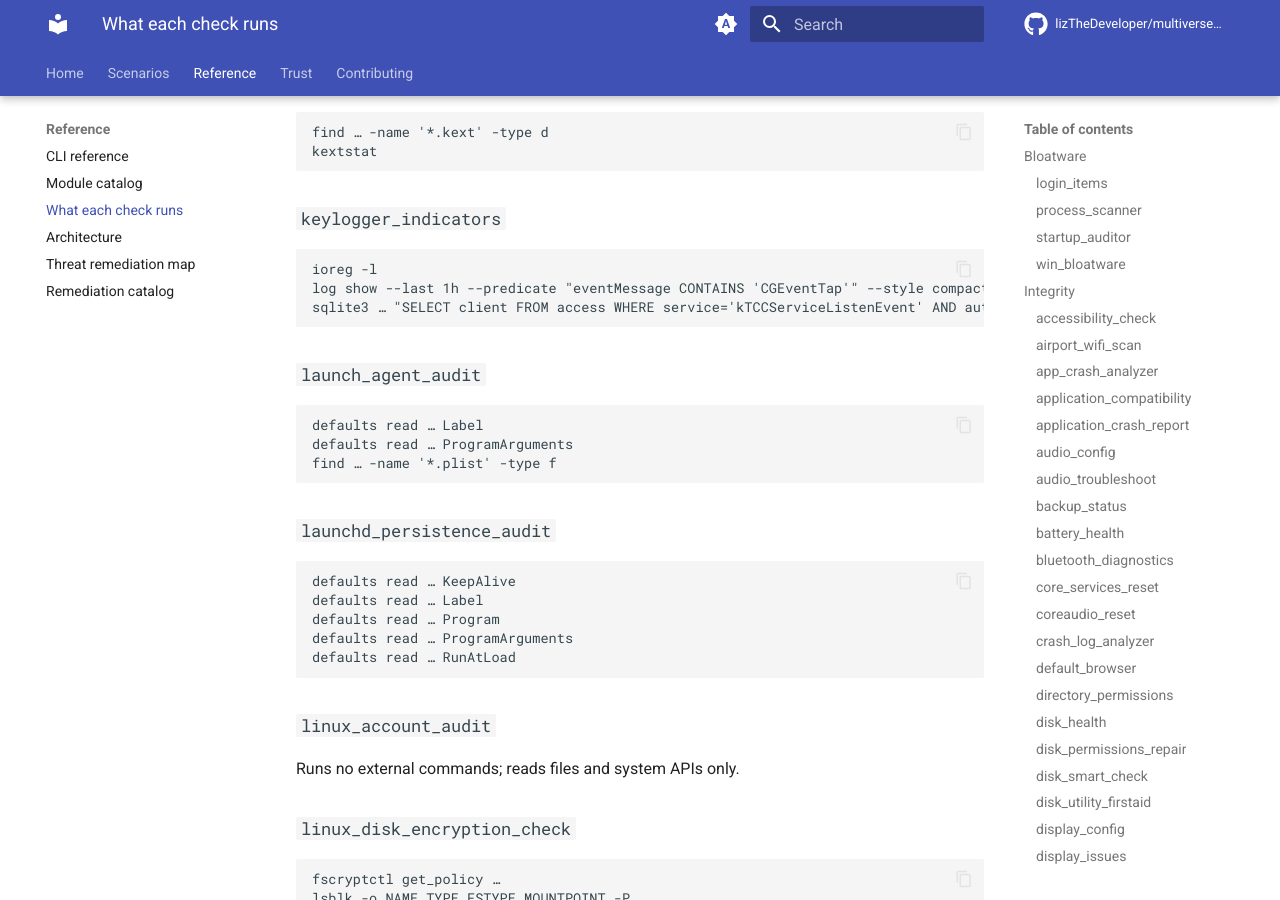
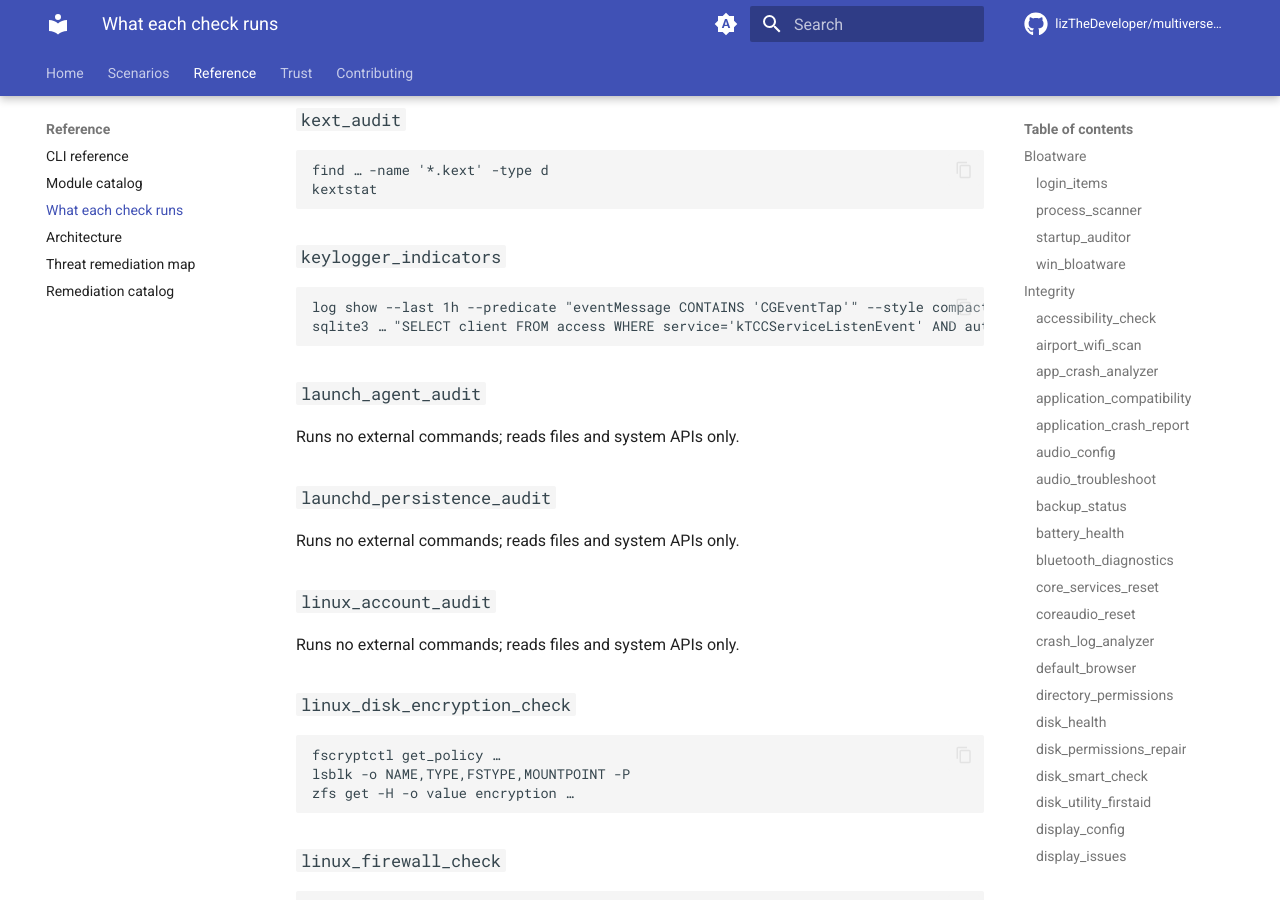
Before and after one commit to lizTheDeveloper/multiverse-device-rescue, an MkDocs documentation site: the page built from docs/commands.md, in a window 1280 px wide and 900 px high, scrolled down 31701 px. Built offline with MkDocs 1.6.1 and Material for MkDocs 9.7.7, drawn with Linux system fonts in a browser that asks for light colours; comment, search, counter and statistics services are not loaded; some of the changed text lies outside the part shown.

Commit message:
Regenerate integrity manifest and command catalog after merging the trust work
Co-Authored-By: Claude Opus 5.5 <noreply@anthropic.com>

````diff
--- a/docs/commands.md
+++ b/docs/commands.md
@@ -1579,28 +1581,17 @@ kextstat
 ### `keylogger_indicators`
 
 ```text
-ioreg -l
 log show --last 1h --predicate "eventMessage CONTAINS 'CGEventTap'" --style compact
 sqlite3 … "SELECT client FROM access WHERE service='kTCCServiceListenEvent' AND auth_value=2"
 ```
 
 ### `launch_agent_audit`
 
-```text
-defaults read … Label
-defaults read … ProgramArguments
-find … -name '*.plist' -type f
-```
+Runs no external commands; reads files and system APIs only.
 
 ### `launchd_persistence_audit`
 
-```text
-defaults read … KeepAlive
-defaults read … Label
-defaults read … Program
-defaults read … ProgramArguments
-defaults read … RunAtLoad
-```
+Runs no external commands; reads files and system APIs only.
 
 ### `linux_account_audit`
 
````
Also changed, not shown: other parts of docs/commands.md (+3 -0 lines), 2 other files.
